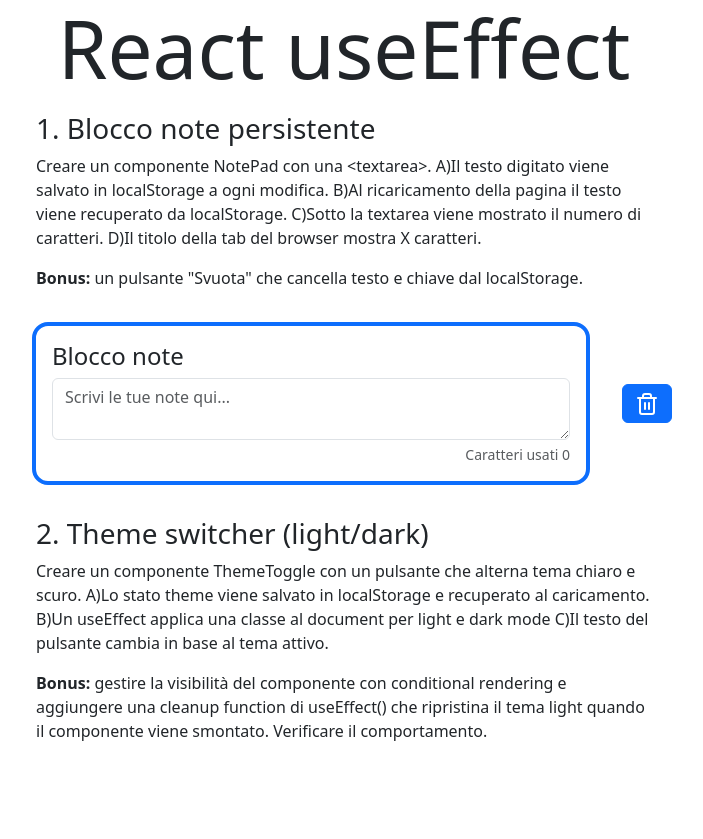
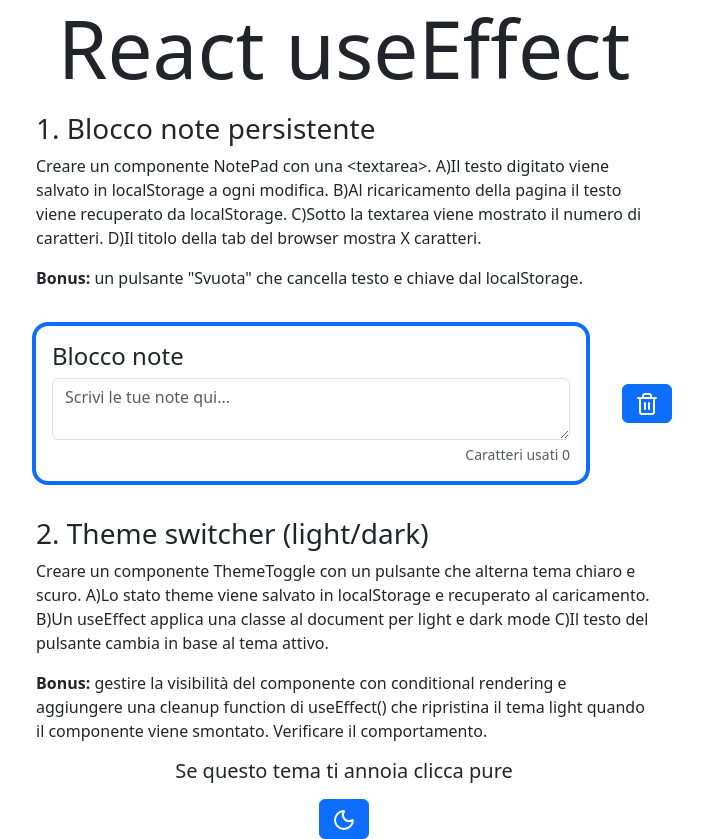
Before and after one commit to amanieltewolde/react-use-effect, a React (Vite) app: page / in a window 1280 px wide. Shown: the whole page, without its empty margins (296-999 px from the left). Before the commit the page ends 800 px from the top, so only its background shows below. Built offline with nearby package versions, Linux system fonts and the light colour scheme.

Commit message:
Ex2(completed)

```diff
--- a/src/App.jsx
+++ b/src/App.jsx
@@ -1,5 +1,5 @@
 import Ex1 from "./Ex-Completed/Ex1";
-import Ex2 from "./Ex2";
+import Ex2 from "./Ex-Completed/Ex2";
 import './index.css'
 
 export default function App() {
--- /dev/null
+++ b/src/Ex-Completed/Ex2.jsx
@@ -0,0 +1,62 @@
+import { useState, useEffect } from "react";
+import ThemeToggle from "../component/ThemeToggle";
+import Esercizio from "../Exercise Scheme/Esercizio";
+import { listExercises } from "../utilities/Lista-esercizi";
+
+export default function Ex2() {
+
+    // Hook usato per Prova UNMOUNTED componente
+    // const [isVisible, setIsVisible] = useState(false)
+
+    const [isDark, setIsDark] = useState(() => {
+        const savedDataTheme = JSON.parse(localStorage.getItem('dark-mode'));
+        return savedDataTheme || false;
+    })
+
+    function handleDarkTheme() {
+        setIsDark(!isDark);
+    }
+
+    // Hook utilizzato per interazione con LocalStorage e Elementi fuori dalla UI(<html>)
+    useEffect(() => {
+
+        // Salvataggio dato  in LS
+        localStorage.setItem('dark-mode', JSON.stringify(isDark));
+        // Aggiunta attributo in document per settare le classi che indirizzano il Theme attule della pagina
+        if (isDark) {
+            document.documentElement.setAttribute('data-bs-theme', 'dark');
+        } else {
+            document.documentElement.setAttribute('data-bs-theme', 'light');
+        }
+    }, [isDark]);
+
+    // Hook dedicato al momento del UNMOUNTED del componente con rimozione key da LS e ripristino a valori originali,
+    useEffect(() => {
+        return () => {
+            document.documentElement.setAttribute('data-bs-theme', 'light');
+
+            localStorage.removeItem('dark-mode');
+
+            // Log di test (OK)
+            console.log('componente rimosso');
+        }
+    }, [])
+
+
+    return (
+        <>
+            <Esercizio
+                titolo={listExercises[1].titolo}
+                testo={listExercises[1].testo}
+                bonus={listExercises[1].bonus}>
+
+
+                <ThemeToggle
+                    fx={handleDarkTheme}
+                    valueState={isDark} />
+
+            </Esercizio>
+
+        </>
+    )
+}
--- a/src/Ex2.jsx
+++ /dev/null
@@ -1,20 +0,0 @@
-import { useState } from "react";
-import ThemeToggle from "./component/ThemeToggle";
-import Esercizio from "./Exercise Scheme/Esercizio";
-import { listExercises } from "./utilities/Lista-esercizi";
-
-export default function Ex2() {
-
-    const [isVisible, setIsVisible] = useState(false)
-    return (
-        <>
-            <Esercizio
-                titolo={listExercises[1].titolo}
-                testo={listExercises[1].testo}
-                bonus={listExercises[1].bonus} />
-
-            {isVisible && <ThemeToggle />}
-
-        </>
-    )
-}
--- a/src/component/ThemeToggle.jsx
+++ b/src/component/ThemeToggle.jsx
@@ -1,46 +1,15 @@
 import { Sun } from "lucide-react";
 import { Moon } from "lucide-react";
-import { useState, useEffect } from "react";
 
-export default function ThemeToggle() {
-
-    const [isDark, setIsDark] = useState(() => {
-        const savedDataTheme = JSON.parse(localStorage.getItem('dark-mode'));
-        return savedDataTheme || false;
-    })
-
-    // Hook utilizzato per interazione con LocalStorage e Elementi fuori dalla UI(<html>)
-    useEffect(() => {
-
-        // Salvataggio dato  in LS
-        localStorage.setItem('dark-mode', JSON.stringify(isDark));
-        // Aggiunta attributo in document per settare le classi che indirizzano il Theme attule della pagina
-        if (isDark) {
-            document.documentElement.setAttribute('data-bs-theme', 'dark');
-        } else {
-            document.documentElement.setAttribute('data-bs-theme', 'light');
-        }
-    }, [isDark]);
-
-    // Hook dedicato al momento del UNMOUNTED del componente con rimozione key da LS e ripristino a valori originali,
-    useEffect(() => {
-        return () => {
-            document.documentElement.setAttribute('data-bs-theme', 'light');
-
-            localStorage.removeItem('dark-mode');
-
-            // Log di test (OK)
-            console.log('componente rimosso');
-        }
-    }, [])
-
+export default function ThemeToggle({ fx, valueState }) {
 
     return (
         <div>
             <div className="text-center">
+                <h5 className="mb-3">Se questo tema ti annoia clicca pure</h5>
                 {/* Il display del bottone mostra il theme che si vuole ottenere al click */}
-                <button value={isDark} onClick={() => setIsDark(!isDark)} className={`btn ${isDark ? 'btn-light text-primary shadow-yellow' : 'btn-primary'}`}>
-                    {isDark ? <Sun /> : <Moon />}
+                <button value={valueState} onClick={fx} className={`btn ${valueState ? 'btn-light text-primary shadow-yellow' : 'btn-primary'}`}>
+                    {valueState ? <Sun /> : <Moon />}
                 </button>
             </div>
         </div>
```
